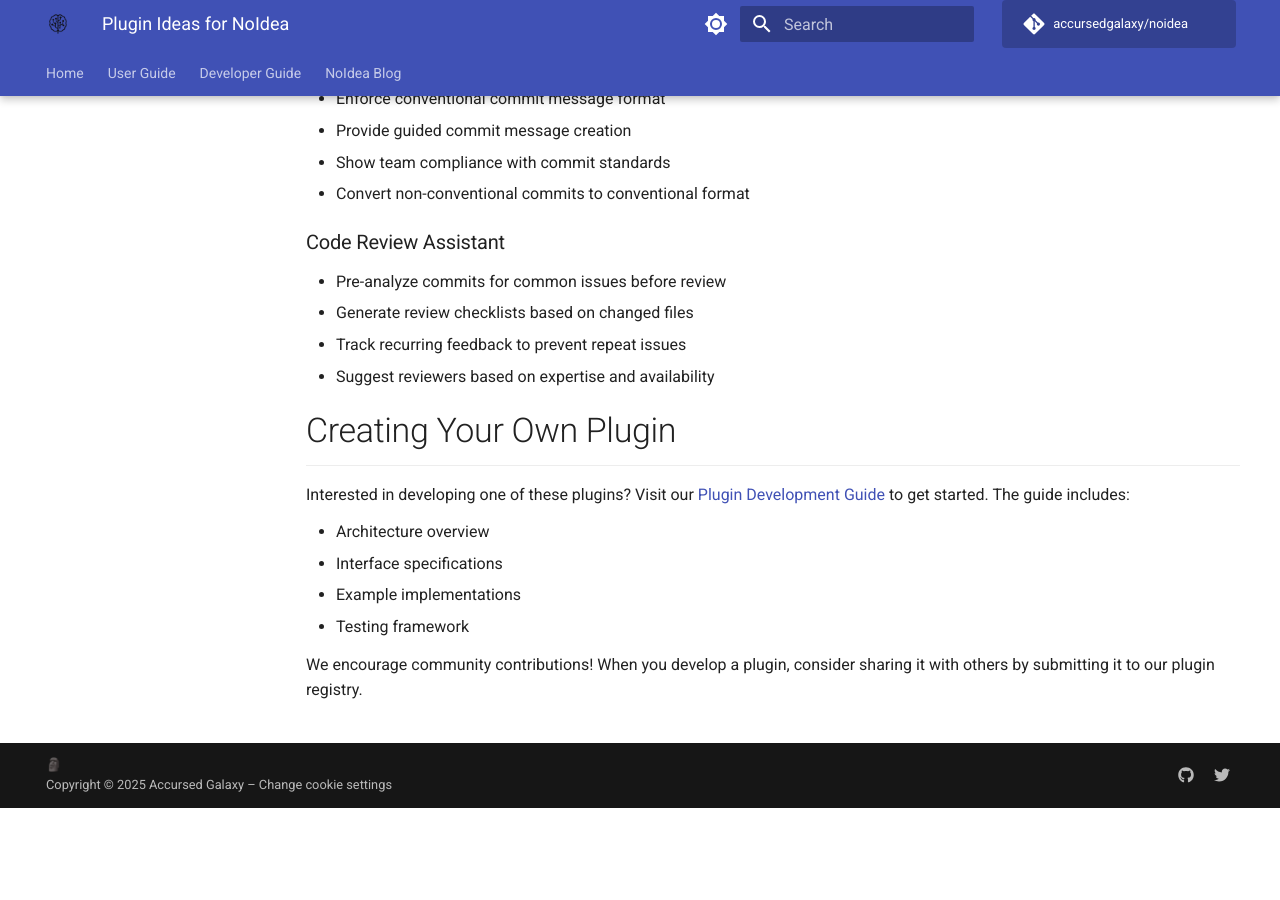
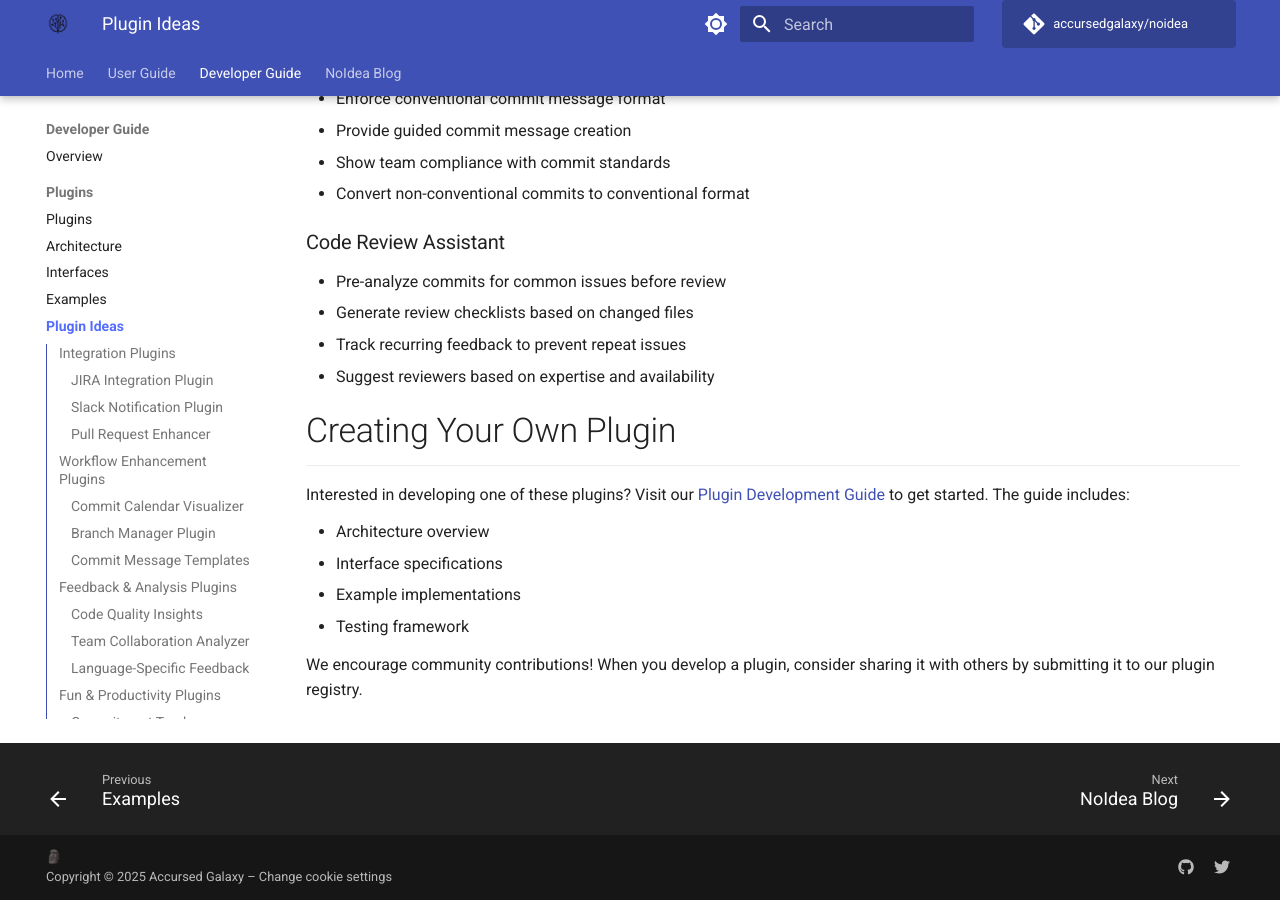
Before and after one commit to zakiimz/noidea, an MkDocs documentation site: the page built from docs/dev-guide/plugins/plugins.md, in a window 1280 px wide and 900 px high, scrolled down 3596 px. Built offline with MkDocs 1.6.1 and Material for MkDocs 9.7.7, drawn with Linux system fonts in a browser that asks for light colours; plug-ins that fetch from the network failed and are left out; comment, search, counter and statistics services are not loaded; before the commit the page ends 4404 px from its top, so only the background shows below that.

Commit message:
docs(dev-guide): add plugin documentation sections

```diff
--- a/mkdocs.yml
+++ b/mkdocs.yml
@@ -91,6 +91,12 @@ nav:
     - Troubleshooting: user-guide/troubleshooting.md
   - Developer Guide:
     - Overview: dev-guide/overview.md
+    - Plugins:
+      - Plugins: dev-guide/plugins/index.md
+      - Architecture: dev-guide/plugins/architecture.md
+      - Interfaces: dev-guide/plugins/interfaces.md
+      - Examples: dev-guide/plugins/examples.md
+      - Plugin Ideas: dev-guide/plugins/plugins.md
   - Blog: blog/index.md
 
 markdown_extensions:
```
